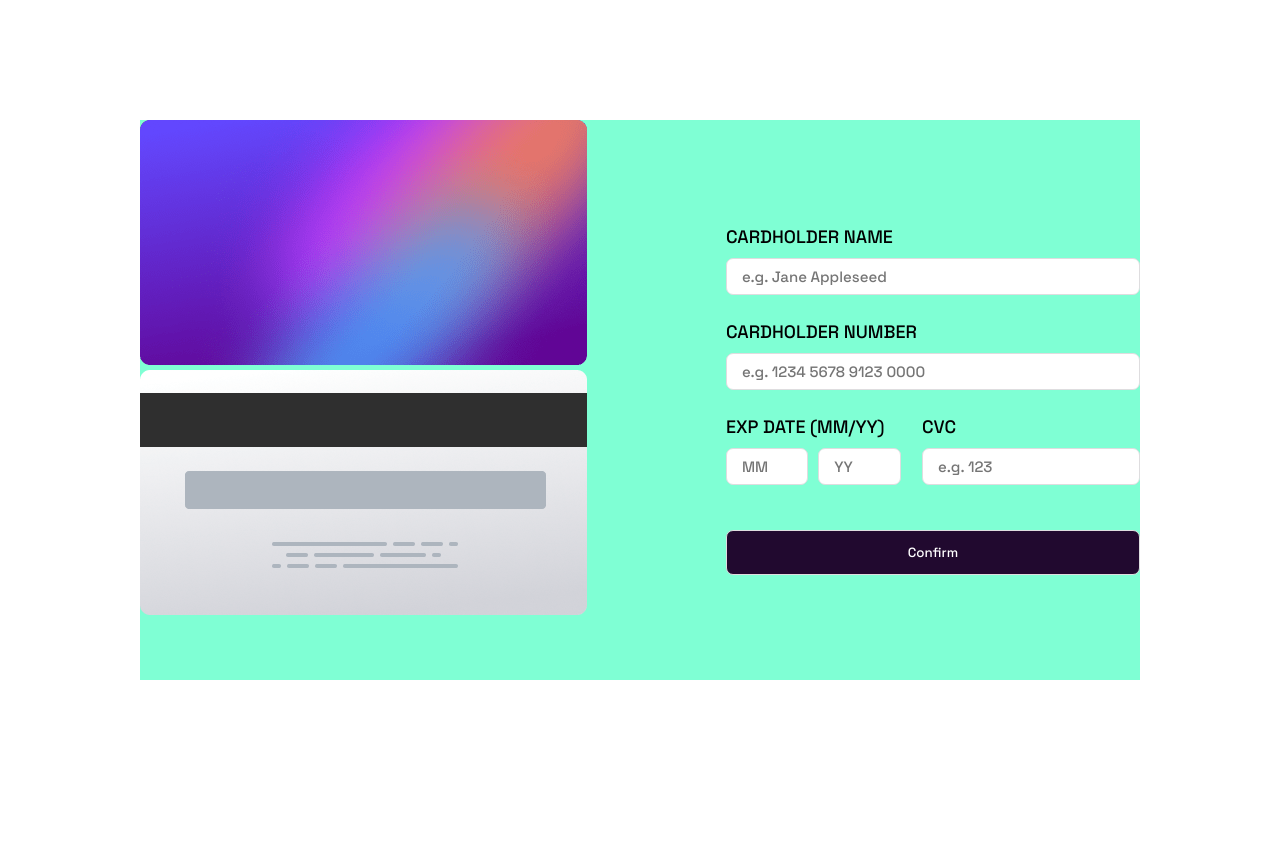
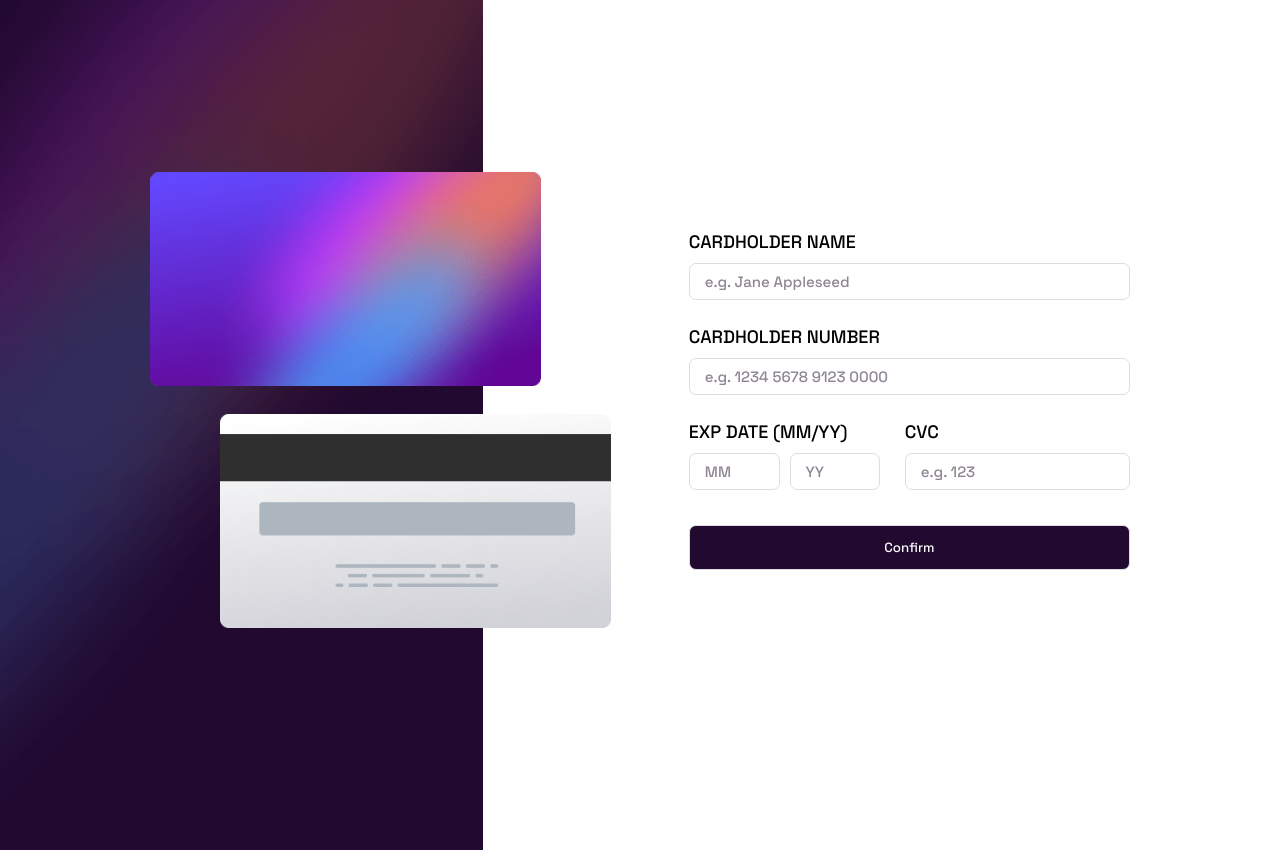
Before and after one commit to VincentChen6345/interactive-credit-card-form, a React (Create React App) app: page / in a window 1280 px wide. Before the commit the page ends 800 px from the top, so only its background shows below. Built offline with nearby package versions, Linux system fonts and the light colour scheme.

Commit message:
general layout styling completed

```diff
--- a/src/App.css
+++ b/src/App.css
@@ -32,3 +32,9 @@ body {
   justify-content: center;
   align-items: center;
 }
+
+.background-image {
+  position: absolute;
+  left: 0;
+  z-index: -1;
+}
--- a/src/App.jsx
+++ b/src/App.jsx
@@ -1,9 +1,15 @@
 import "./App.css";
 import React from "react";
 import CardCTA from "./components/CardCTA.jsx";
+import backgroundImage from "./images/bg-main-desktop.png";
 function App() {
   return (
     <div className="App">
+      <img
+        src={backgroundImage}
+        alt="background image desktop"
+        className="background-image"
+      />
       <CardCTA />
     </div>
   );
--- a/src/components/CardCTA.css
+++ b/src/components/CardCTA.css
@@ -1,19 +1,30 @@
 .main-container {
-  background-color: aquamarine;
-  width: 100rem;
-  height: 70%;
+  width: 98rem;
+  height: 57%;
   display: flex;
   font-size: 1.8rem;
 }
 
 .image-container {
+  position: relative;
+  display: flex;
+  flex-direction: column;
+  justify-content: space-between;
+  width: 70rem;
 }
-
+.card-front {
+  width: 80%;
+}
+.card-back {
+  width: 80%;
+  margin-left: 7rem;
+}
 .form-container {
   height: 100%;
   display: flex;
   flex-direction: column;
   justify-content: center;
+  margin-left: 5rem;
 }
 .cardholder-name {
   display: flex;
@@ -32,7 +43,7 @@
 }
 .confirm-btn {
   width: 100%;
-  margin-top: 2rem;
+  margin-top: 1rem;
   height: 4.5rem;
   font-family: "Space Grotesk", sans-serif;
   border-radius: 0.7rem;
@@ -51,6 +62,9 @@ input {
   border: 1px solid var(--Light-grayish-violet);
   width: 100%;
 }
+input::placeholder {
+  color: var(--Dark-grayish-violet);
+}
 .exp-date {
   width: 42%;
 }
--- a/src/components/CardCTA.jsx
+++ b/src/components/CardCTA.jsx
@@ -6,8 +6,12 @@ const CardCTA = () => {
   return (
     <section className="main-container">
       <div className="image-container">
-        <img src={CardFront} alt="card background front" />
-        <img src={CardBack} alt="card background back" />
+        <img
+          src={CardFront}
+          alt="card background front"
+          className="card-front"
+        />
+        <img src={CardBack} alt="card background back" className="card-back" />
       </div>
       <form className="form-container">
         <div className="cardholder-name">
```
